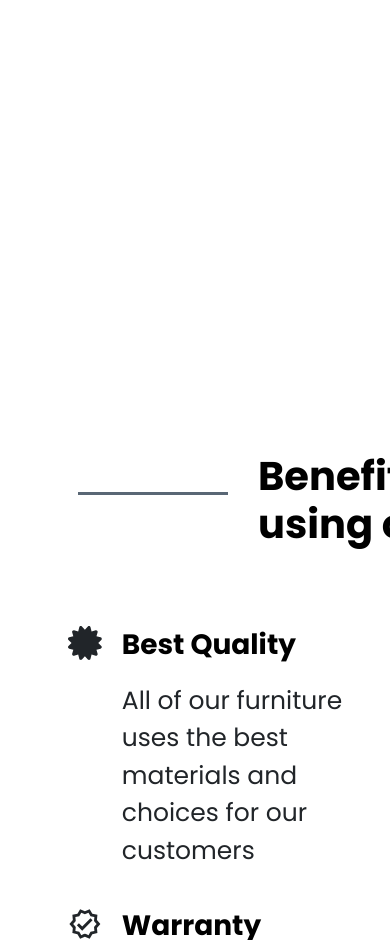
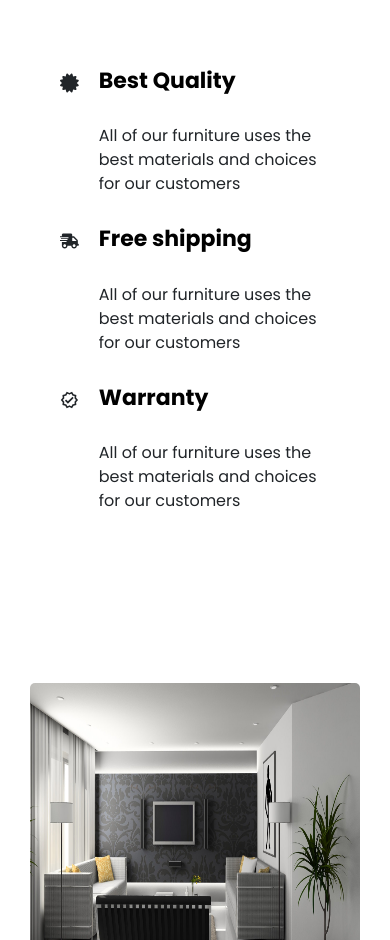
Before and after one commit to ArseneMerci/promotion-typeform, a Next.js app: page / in a window 390 px wide. Shown: the part 1060-2000 px from the top of the page. Built offline with nearby package versions, Linux system fonts and the light colour scheme.

Commit message:
adding styles for smaller screens

```diff
--- a/styles/HomePage.module.css
+++ b/styles/HomePage.module.css
@@ -5,7 +5,6 @@
     margin: 0px;
     padding: 0px;
     box-sizing: border-box;
-
 }
 .container{
     height:100vh;
@@ -159,9 +158,9 @@
 
 
  .containerTwo {
-    width: 100%;
+    /* width: 100%; */
     height: 100%;
-    padding: 100px;
+    padding:50px 100px;
 }
 
 .containerTwo .headTwo{
@@ -218,7 +217,7 @@
     display: flex;
     flex-direction: row-reverse;
     justify-content: center;
-    margin:150px 70px;
+    margin:50px 70px;
 
 }
 
@@ -294,8 +293,7 @@
 }
 
 
- @media (max-width:1100px) and (min-width:800px)
- {
+@media (max-width: 1025px) {
     .headerText h1{
         font-size:3rem;
     }
@@ -303,10 +301,11 @@
      margin-left:0rem;
     }
 
-     .containerTwo {
-        padding: 100px;
-        margin-top: 70%;
-    }
+    /* .containerTwo {
+        padding: 0px;
+        margin-top: 10px;
+        width: 100%;
+    } */
 
     .containerTwo .headTwo{
         width: auto;
@@ -320,12 +319,12 @@
 
     .containerTwo .services{
         justify-content: space-between;
-        width: 150%;
-        margin: 100px 0px 100px -40px;
+        /* width: 150%; */
+        margin: 100px 0px 100px 0px;
     }
 
     .containerTwo .services .card{
-        margin: 20px 50px 20px 30px;
+        margin: 20px 10px 20px 30px;
     }
 
     .containerTwo .services .sTitle{
@@ -340,9 +339,49 @@
         margin-top: -30px;
     }
 
+    .containerTwo .process{
+        /* width: 130%; */
+        flex-direction: column;
+        justify-content: center;
+
+        margin:150px 0px;
     }
- @media (max-width:800px)
- {
+
+    .containerTwo .process .processPhoto{
+        border-radius: 5px;
+        height: auto;
+    }
+
+    .containerTwo .process .processTitle{
+        width: 100%;
+        margin:100px 0px 70px 0px;
+        font-size: 35px;
+
+    }
+
+    .containerTwo .process .processDetails{
+        width: 100%;
+        flex-direction: column;
+        /* padding-right: 400px; */
+    }
+
+    .containerTwo .process .processDetails .one .title{
+        font-size: 25px;
+    }
+
+
+    .containerTwo .process .processDetails .one .circle {
+        font-size: 25px;
+        width: 70px;
+        height: 70px;
+        padding-top: 20px;
+    }
+
+
+}
+
+@media (max-width: 830px) {
+
     .headerText h1{
         font-size:3rem;
     }
@@ -353,9 +392,18 @@
         font-size:1rem;
     }
 
+    .containerTwo .services{
+        display: grid;
+        grid-template-columns: repeat(2, 1fr);
+    }
+}
+
+
+
+@media (max-width: 768px) {
     .containerTwo {
-        padding: 100px;
-        margin-top: 550px;
+        /* padding: 100px; */
+        /* margin-top: 550px; */
     }
 
     .containerTwo .headTwo{
@@ -363,34 +411,67 @@
         margin: 0px 0px 0px 0%;
     }
 
-    .containerTwo .titleTwo{
-        /* font-family: 'Poppins', sans-serif;
+    .containerTwo .headTwo .titleTwo{
         font-size: 30px;
-        font-weight: 700;
-        color: #000; */
     }
 
     .containerTwo .hr{
-        margin: 40px 30px 0px 0px;
+        /* margin: 40px 30px 0px 0px; */
         width: 150px;
         border-top: 3px solid #596775;
     }
 
     .containerTwo .services{
         justify-content: space-between;
-        width: 95%;
-        margin: 50px 0px 100px -40px;
+        /* width: 95%; */
+        /* margin: 50px 0px 100px -40px; */
     }
 
     .containerTwo .services .card{
-        margin: 20px 30px 20px 30px;
+        /* margin: 20px 30px 20px 30px; */
+    }
+
+    .containerTwo .services .sTitle{
+        font-size: 19px ;
     }
 
 
     .containerTwo .services .icon{
-        font-size: 100px ;
-        margin-right:20px ;
-        margin-top: -40px;
+        font-size: 50px ;
+        /* margin-right:20px ; */
+        margin-top: -20px;
+    }
+    .containerTwo .process{
+        /* width: 130%; */
+        flex-direction: column;
+        justify-content: center;
+
+        margin:150px 0px;
+    }
+
+    .containerTwo .process .processPhoto{
+        border-radius: 5px;
+    }
+
+    .containerTwo .process .processTitle{
+        font-size: 30px;
+    }
+
+    .containerTwo .process .processDetails{
+        width: 100%;
+        flex-direction: column;
+        padding-right: 0px;
+    }
+
+    .containerTwo .process .processDetails .one .circle {
+        font-size: 20px;
+        width: 55px;
+        height: 55px;
+        padding-top: 15px;
+    }
+
+    .containerTwo .process .processDetails .one .title{
+        font-size: 22px;
     }
 }
 
@@ -398,15 +479,53 @@
 @media (max-width:700px){
     .containerTwo .services{
         display: grid;
-        grid-template-columns: repeat(2, 1fr);
-        width: 120%;
+        grid-template-columns: repeat(1, 1fr);
+        /* width: 120%; */
         margin-bottom: 150px;
 
     }
+    .containerTwo .headTwo{
+        /* width: 150%; */
+        /* margin: -20% 0px 60px 0px; */
+
     }
 
- @media (max-width:500px)
- {
+    .contentOne .side {
+        /* margin:100px 0px 0px 20px; */
+    }
+
+}
+
+@media (max-width:581px){
+    .contentOne{
+        /* width: 135%; */
+        /* margin:50px -100px; */
+    }
+    .contentOne .side {
+        /* margin:80px 0px 0px 20px; */
+    }
+
+    .navBar .ic{
+        /* margin-left: 50%; */
+    }
+
+    .containerTwo .headTwo .titleTwo{
+        font-size: 30px;
+    }
+
+    .containerTwo .services .sTitle{
+        font-size: 22px ;
+    }
+
+    .containerTwo{
+        padding:50px;
+    }
+
+}
+
+
+
+@media (max-width: 481px){
     .headerText h1{
         font-size:2.4rem;
     }
@@ -475,45 +594,43 @@
         text-align: center;
     }
 
+    .containerTwo{
+        padding:30px ;
+    }
+
     .containerTwo .services .sTitle{
        font-size: 22px ;
    }
+
 }
 
- @media  (max-width:481px) {
-    .containerTwo {
-        padding: 20%;
+
+@media (max-width:400px) {
+    .contentOne{
+        /* width: 220%; */
+        /* margin:50px -370px 0px -370px; */
     }
 
     .containerTwo .headTwo{
-        width: 270%;
-        margin: 40px 0px 60px 0px;
+        /* width: 270%; */
+        /* margin: 0px 0px 60px 0px; */
+    }
+}
+
+@media (max-width:300px) {
+
+    .containerTwo .headTwo{
+        /* width: 300%; */
+        /* margin: -50% 0px 60px 0px; */
     }
 
     .containerTwo .headTwo .titleTwo{
-        font-size: 40px;
+        font-size: 35px;
     }
 
-    .containerTwo .services{
-        display: grid;
-        grid-template-columns: repeat(2, 1fr);
-        /* flex-direction: row;
-        margin: 110px auto; */
-        width: 120%;
-        margin-bottom: 150px;
+    .contentOne{
+        /* width: 270%; */
+        /* margin:0px -380px; */
+    }
 
 }
-
-    .containerTwo .services .icon{
-        font-size: 130px ;
-        margin-top: -50px ;
-    }
-
-    .containerTwo .services .sTitle{
-        font-size: 28px ;
-    }
-
-    .containerTwo .services p{
-        font-size: 25px ;
-    }
- }
--- /dev/null
+++ b/styles/HomePage2.module.css
@@ -0,0 +1,97 @@
+@media (max-width:1100px) and (min-width:800px)
+ {
+     .headerText h1{
+         font-size:3rem;
+     }
+     .headerSubText{
+      margin-left:0rem;
+     }
+ }
+ @media (max-width:800px)
+ {
+     .headerText h1{
+         font-size:3rem;
+     }
+     .headerSubText{
+      margin-left:0rem;
+     }
+     .spaceContent p{
+         font-size:1rem;
+     }
+ }
+
+
+ @media (max-width:500px)
+ {
+     .headerText h1{
+         font-size:2.4rem;
+     }
+
+     .navbar{
+        padding: 5px 10px;
+     }
+     .logoContainer{
+         width:100px;
+         height: 70px;
+     }
+     .menuContainer{
+        position: relative;
+         width:60%;
+         display:flex;
+         justify-content:flex-end;
+     }
+     .menuContainer button{
+        width:140px;
+        height: 40px;
+        margin-top:15px;
+        font-size: 12px;
+     }
+
+     .headerSubText button{
+        padding:10px;
+        width:150px;
+        border-radius:30px;
+        font-size: 15px;
+      }
+     .menuContainer span{
+         display:none;
+     }
+     .spaceContainer{
+         height:auto;
+     }
+     .spaceContent{
+         min-height:50px;
+         margin: 0px;
+     }
+     .spaceTitle{
+         display:flex;
+         justify-content:center;
+         align-items: center;
+         height:50px;
+     }
+     .spaceContent p{
+         font-size:1rem;
+     }
+     .styleContent{
+         display:flex;
+         min-height:100px;
+         justify-content:center;
+         align-items:center;
+         margin-bottom: 15px;
+     }
+     .styleImage1,.styleImage2,.styleImage3{
+         height:250px;
+     }
+     .mar5
+     {
+         margin-top:0.5rem;
+     }
+     .styleContent h4{
+         width:100%;
+         text-align: center;
+     }
+
+     .containerTwo .services .sTitle{
+        font-size: 22px ;
+    }
+ }
```
Lines whose indentation alone changed are shown as unchanged.
